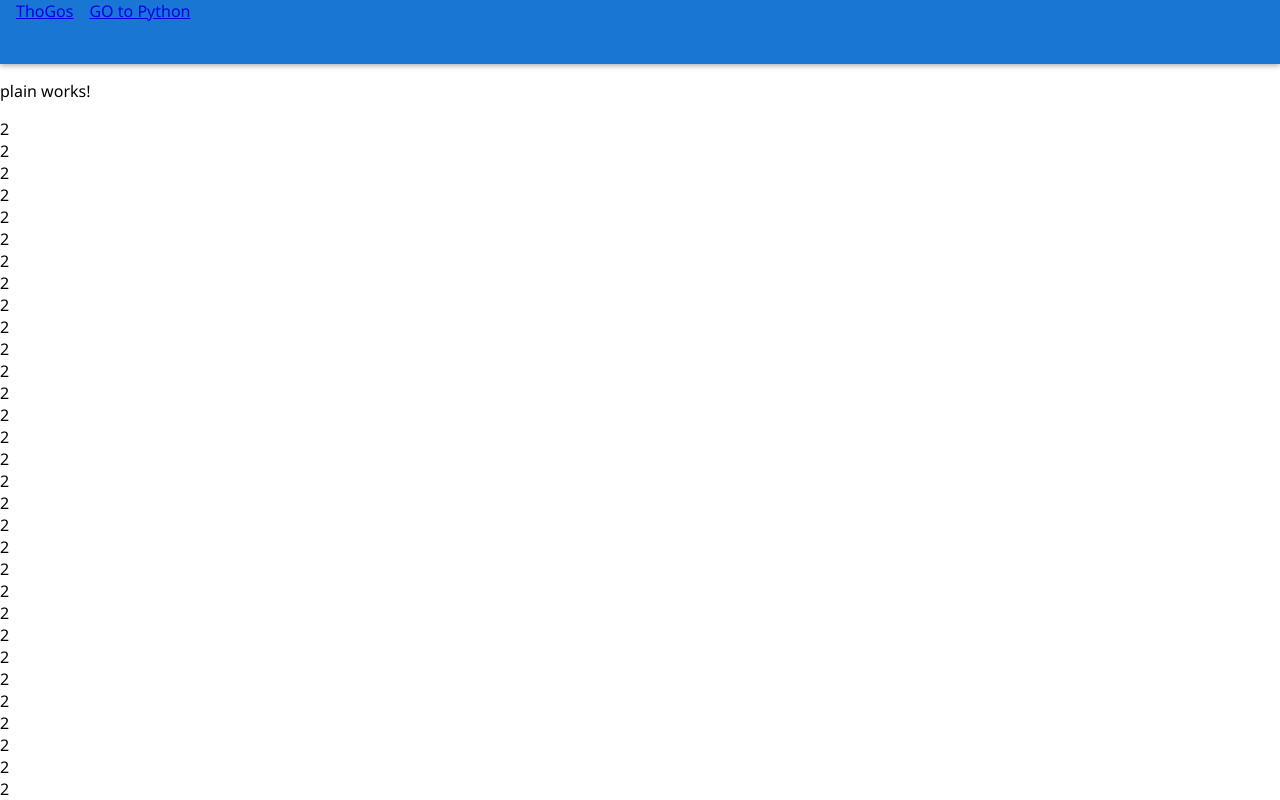
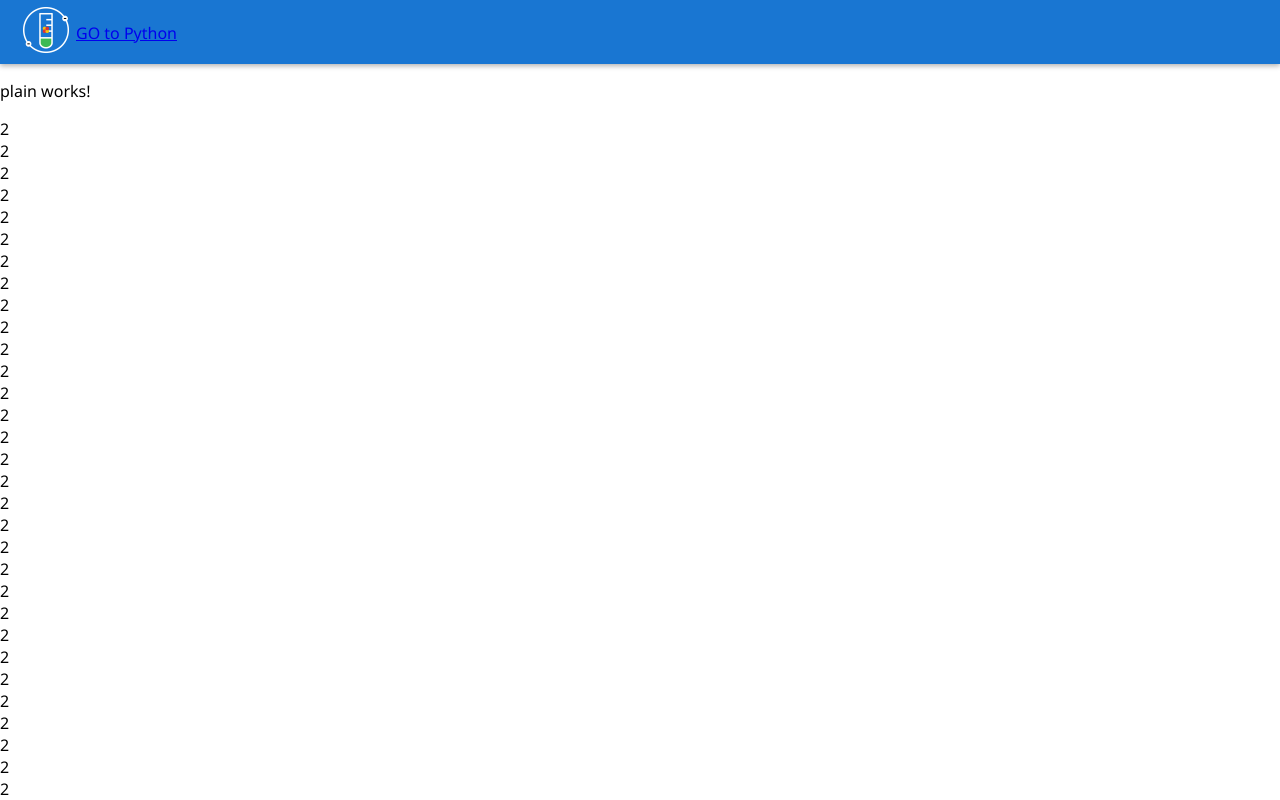
Before and after one commit to ThoGos1/my_app, an Angular app: page /plain in a window 1280 px wide. Shown: the top 800 px of the page. Built offline with nearby package versions, Linux system fonts and the light colour scheme.

Commit message:
image works

```diff
--- a/src/app/components/header/header.component.css
+++ b/src/app/components/header/header.component.css
@@ -21,3 +21,9 @@
     white-space: nowrap;
     letter-spacing: normal;
 }
+
+
+.logim {
+    width: 60px;
+    height: 60px;
+}
--- a/src/app/components/header/header.component.html
+++ b/src/app/components/header/header.component.html
@@ -10,10 +10,13 @@
 <div class="navbar">
 
     <div class="toolbar">
-        <a routerLink="/plain" style="margin-right: 16px;">ThoGos</a>
+        <a routerLink="/plain">
+            <img class='image logim' src="/assets/White Chem Logo nob.png">
+        </a>
+
 
         <nav>
-            <a routerLink="/python">GO to Python</a>
+            <a routerLink="/python" style="margin-right: 16px;">GO to Python</a>
         </nav>
     </div>
 
```
Also changed, not shown: src/assets/White Chem Logo nob.png (added).
